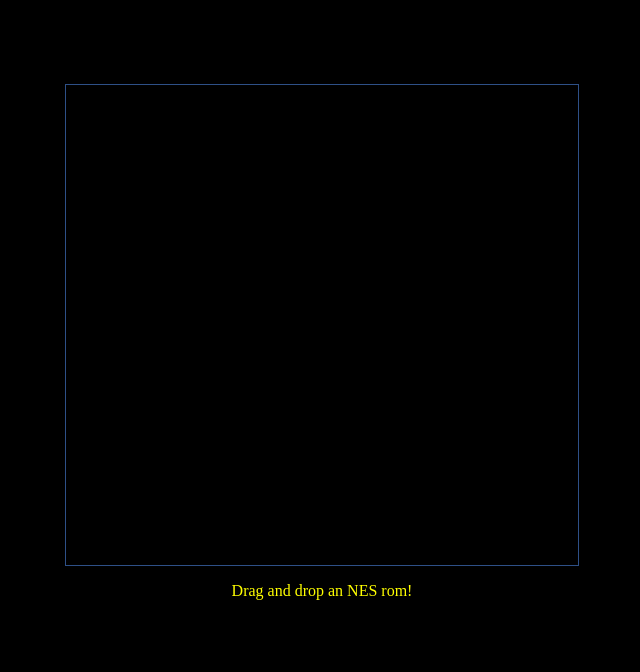
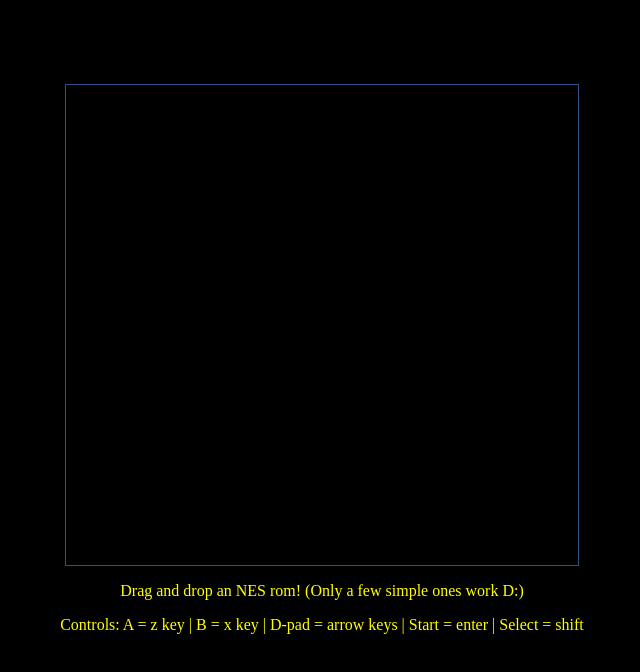
Before and after one commit to Crocodoctopus/Crocodoctopus.github.io, a plain HTML site: page index.html in a window 1280 px wide. Shown: the whole page, without its empty margins (318-958 px from the left). Drawn offline with Linux system fonts and the light colour scheme; no server answers.

Commit message:
accessability

```diff
--- a/index.html
+++ b/index.html
@@ -4,7 +4,8 @@
   <div id="drop_zone" ondrop="dropHandler(event);" ondragover="dragOverHandler(event);">
     <p>s</p>s<p>
     <canvas id="canvas"></canvas>
-    <p style="text-align: center; color:yellow">Drag and drop an NES rom!</p>
+    <p style="text-align: center; color:yellow">Drag and drop an NES rom! (Only a few simple ones work D:)</p>
+    <p style="text-align: center; color:yellow">Controls: A = z key | B = x key | D-pad = arrow keys | Start = enter | Select = shift</p>
   </div>
 
   <script>
@@ -169,7 +170,6 @@
         }
 
         context.putImageData(image, 0, 0);
-        //context.drawImage(canvas, 0, 0);
       });
       await new Promise(r => setTimeout(r, 17));
     }
```
